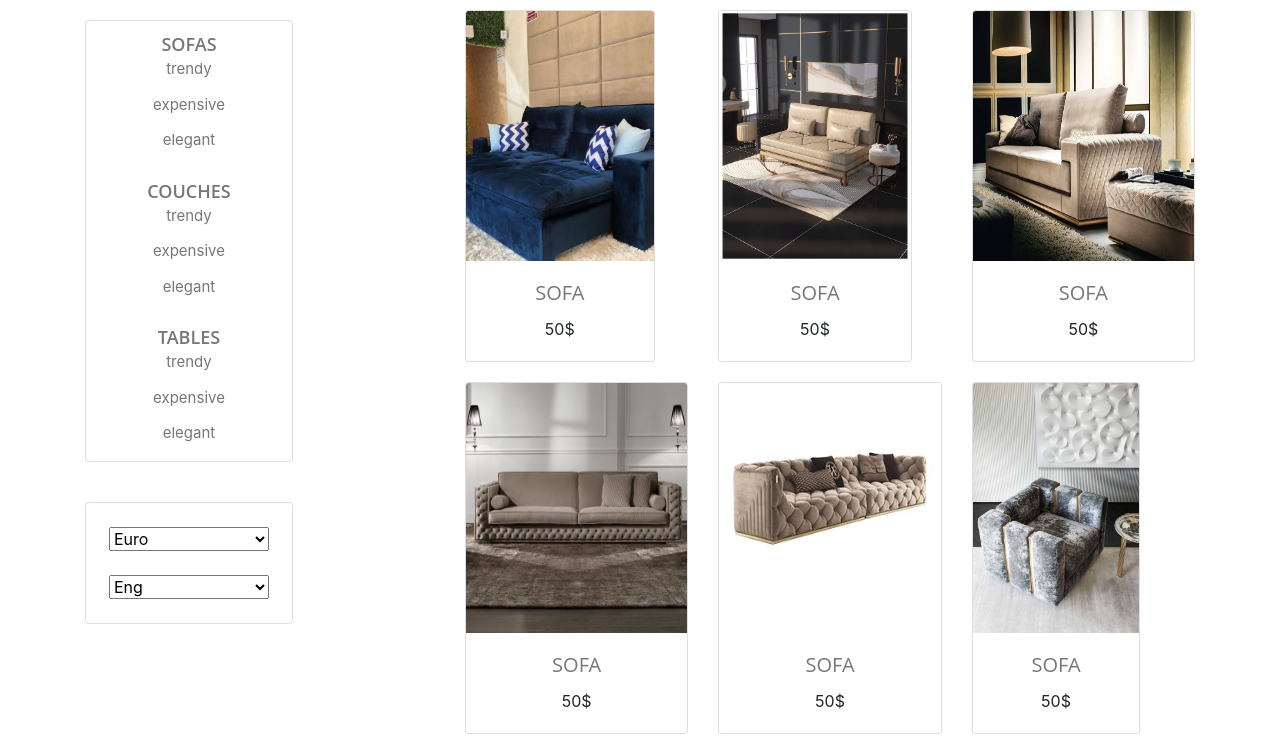
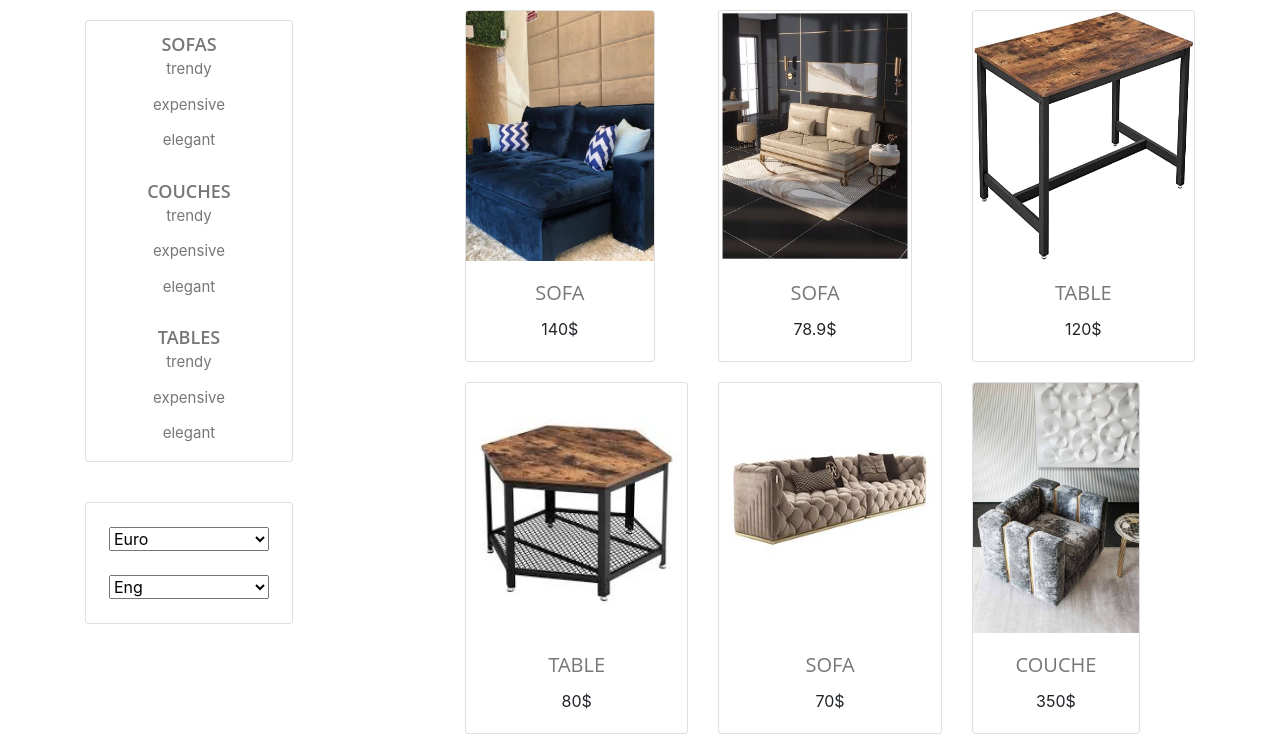
Before and after one commit to ArijZouaoui/JEI_E-Commerce, a React (Create React App) app: page / in a window 1280 px wide. Shown: the top 752 px of the page. Built offline with nearby package versions, Linux system fonts and the light colour scheme.

Commit message:
Add categories

```diff
--- a/src/components/card/product_card.js
+++ b/src/components/card/product_card.js
@@ -5,10 +5,7 @@ import ReactCardFlip from 'react-card-flip'
 import './product_card.css'
 
 const ProductCard = ({name, price, image, id, availability,description}) => {
-  const [textColor, setTextColor] = useState("#777")
-  const appStyles={
-    color:`${textColor}`
-  }
+
 
   const [isFlipped, setIsFlipped]= useState(false)
   const handleHover = () => {
@@ -21,11 +18,11 @@ const ProductCard = ({name, price, image, id, availability,description}) => {
   <ReactCardFlip isFlipped={isFlipped} flipDirection="horizontal" >
 
 
-  <Card onClick={handleHover} className='card text-center' style={{marginTop: 10, marginBottom: 10, display:'inline-grid' }} >
+  <Card onMouseEnter={handleHover}  className='card text-center' style={{marginTop: 10, marginBottom: 10, display:'inline-grid',cursor:'pointer' }} >
 
   <Card.Img variant="top" src={image} style={{margin:'auto', height:'250px', weight:'2150px'}} />
   <Card.Body>
-    <Card.Title className='productinfo' style={appStyles} onMouseEnter={() => setTextColor("#003fcc")} onMouseLeave={()=> setTextColor("#777")}>
+    <Card.Title className='productinfo'>
       {name}
     </Card.Title>
     <Card.Text>
@@ -35,18 +32,14 @@ const ProductCard = ({name, price, image, id, availability,description}) => {
   </Card>
 
 
-  <Card onClick={handleHover} className='card text-center' style={{marginTop: 10, marginBottom: 10, display:'inline-grid'}} >
-  <Card.Img variant="top" src={image} style={{margin:'auto', height:'250px', weight:'150px'}} />
+  <Card onMouseLeave={handleHover} className='card text-center' style={{marginTop: 10, marginBottom: 10, display:'inline-grid',cursor:'pointer'}} >
+  {/* <Card.Img variant="top" src={image} style={{margin:'auto', height:'250px', weight:'150px'}} /> */}
   <Card.Body>
-    <Card.Title className='productinfo' style={appStyles} onMouseEnter={() => setTextColor("#003fcc")} onMouseLeave={()=> setTextColor("#777")}>
-      {name}
-    </Card.Title>
     <Card.Text>
-    <h5 className='productinfo'>Product Code: </h5><h6>{id}</h6>
-    <h5 className='productinfo'>Availability: </h5><h6>{availability} </h6>
-    <h5 className='productinfo'>Price: </h5><h6>{price}</h6>
-    <h5 className='productinfo'>Description: </h5><h6>{description}</h6>
-    <h5 className='productinfo'>Add to cart : <Button variant="secondary" size="sm" active> <FaShoppingBasket /> </Button></h5>
+    <h6 className='productinfo'>Availability: </h6><h6>{availability} </h6>
+    <h6 className='productinfo'>Price: </h6><h6>{price}</h6>
+    <h6 className='productinfo'>Description: </h6><h6>{description}</h6>
+    <h6 className='productinfo'>Add to cart : <Button variant="secondary" size="sm" active> <FaShoppingBasket /> </Button></h6>
     </Card.Text>
   </Card.Body>
   </Card>
--- a/src/components/card/product_list.js
+++ b/src/components/card/product_list.js
@@ -3,17 +3,19 @@ import ProductCard from './product_card'
 
 
 // This function represents the list of the products with its image, name and price.
-const ProductList = ({ products })=> {
-    const productComponent =products.map((user, i) => {
-        return <ProductCard key={i} id={products[i].id} name={products[i].name} image={products[i].image} price={products[i].price} availability={products[i].availability} description={products[i].description} />
+const ProductList = ({ products, categoryProduct, name }) => {
+
+
+    const productComponent = products.filter(product => (categoryProduct.category === '' && categoryProduct.name === '') || (product.category === categoryProduct.category && product.name === categoryProduct.name) || (categoryProduct.category === '' && categoryProduct.name === product.name)).map((product) => {
+        return <ProductCard key={product.id} id={product.id} name={product.name} category={product.category} image={product.image} price={product.price} availability={product.availability} description={product.description} />
     })
 
 
-    return(
+    return (
         <div className="row">
-        {productComponent}
+            {productComponent}
         </div>
     );
 }
 
-export default ProductList ;
+export default ProductList;
--- a/src/components/sidebar/vertical_side_bar.css
+++ b/src/components/sidebar/vertical_side_bar.css
@@ -4,6 +4,7 @@
     font-size: 18px;
     font-weight: 600;
     margin-top: 10px;
+    /*color: #003fcc;*/
     display: inline-grid;
 }
 
--- a/src/components/sidebar/vertical_side_bar.js
+++ b/src/components/sidebar/vertical_side_bar.js
@@ -1,34 +1,46 @@
-import React from 'react'
+import React, { useState } from 'react'
 import { Card } from 'react-bootstrap'
 import './vertical_side_bar.css'
 
 
-const VerticalSideBar = () => {
-return(
-<Card style={{marginTop: 20, marginBottom: 20, width: '13rem', display:'inline-grid'}} className='card text-center'>
+const VerticalSideBar = (props) => {
+  const [textColor, setTextColor] = useState({ sofa: "#777", tables: "#777", couche: "#777" })
+  const appStylesSofa = {
+    color: `${textColor['sofa']}`
+  }
+  const appStylesTables = {
+    color: `${textColor['tables']}`
+  }
+  const appStylesCouche = {
+    color: `${textColor['couche']}`
+  }
+
+
+  return (
+    <Card style={{ marginTop: 20, marginBottom: 20, width: '13rem', display: 'inline-grid' }} className='card text-center'>
       <div className="ui vertical text-center" >
         <div className="item">
-    <div className="header">SOFAS</div>
+          <div className="header" onClick={() => props.handleChange('', 'sofa')} style={{ ...appStylesSofa, cursor: 'pointer' }} onMouseEnter={() => setTextColor({sofa: "#003fcc"})} onMouseLeave={() => setTextColor({sofa: "#777"})}> SOFAS </div>
           <div className="menu">
-    <a  className="item">trendy</a>
-    <a  className="item">expensive</a>
-    <a  className="item">elegant</a>
+            <a className="item" style={{ cursor: 'pointer' }} onClick={() => props.handleChange('trendy', 'sofa')}>trendy</a>
+            <a className="item" style={{ cursor: 'pointer' }} onClick={() => props.handleChange('expensive', 'sofa')}>expensive</a>
+            <a className="item" style={{ cursor: 'pointer' }} onClick={() => props.handleChange('elegant', 'sofa')}>elegant</a>
           </div>
         </div>
         <div className="item">
-    <div className="header">COUCHES</div>
+          <div className="header" onClick={() => props.handleChange('', 'couche')} style={{ ...appStylesCouche, cursor: 'pointer' }} onMouseEnter={() => setTextColor({couche:"#003fcc"})} onMouseLeave={() => setTextColor({couche:"#777"})}>COUCHES</div>
           <div className="menu">
-    <a  className="item">trendy</a>
-    <a  className="item">expensive</a>
-    <a  className="item">elegant</a>
+            <a className="item" style={{ cursor: 'pointer' }} onClick={() => props.handleChange('trendy', 'couche')}>trendy</a>
+            <a className="item" style={{ cursor: 'pointer' }} onClick={() => props.handleChange('expensive', 'couche')}>expensive</a>
+            <a className="item" style={{ cursor: 'pointer' }} onClick={() => props.handleChange('elegant', 'couche')}>elegant</a>
           </div>
         </div>
         <div className="item">
-    <div className="header">TABLES</div>
+          <div className="header" onClick={() => props.handleChange('', 'table')} style={{ ...appStylesTables, cursor: 'pointer' }} onMouseEnter={() => setTextColor({tables:"#003fcc"})} onMouseLeave={() => setTextColor({tables:"#777"})}>TABLES</div>
           <div className="menu">
-    <a  className="item">trendy</a>
-    <a  className="item">expensive</a>
-    <a  className="item">elegant</a>
+            <a className="item" style={{ cursor: 'pointer' }} onClick={() => props.handleChange('trendy', 'table')}>trendy</a>
+            <a className="item" style={{ cursor: 'pointer' }} onClick={() => props.handleChange('expensive', 'table')}>expensive</a>
+            <a className="item" style={{ cursor: 'pointer' }} onClick={() => props.handleChange('elegant', 'table')}>elegant</a>
           </div>
         </div>
       </div>
@@ -39,4 +51,4 @@ return(
   )
 }
 
-export default VerticalSideBar ;
+export default VerticalSideBar;
--- a/src/containers/home/home.js
+++ b/src/containers/home/home.js
@@ -1,4 +1,4 @@
-import React from 'react';
+import React ,{ useState } from 'react';
 import Dropdown from '../../components/sidebar/dropdown';
 import VerticalSideBar from '../../components/sidebar/vertical_side_bar'
 import ProductList from '../../components/card/product_list'
@@ -6,17 +6,30 @@ import {products} from '../../data/products'
 import {Container , Row, Col} from 'react-bootstrap'
 
 const Home = () => {
+
+
+    const [categoryProduct ,setCategoryProduct] = useState({
+        category : '',
+        name : ''
+    });
+
+
+    const handleChange = (category,name) => {
+        setCategoryProduct({category,name});
+      }
+
+
     return(
         <div className="row">
         <Container>
         <Row>
         <Col xs={2} md={4}>
-        <VerticalSideBar />
+        <VerticalSideBar handleChange={handleChange} />
         <br />
         <Dropdown />
         </Col>
         <Col xs={4} md={8}>
-        <ProductList products={products} />
+        <ProductList products={products} categoryProduct={categoryProduct} handleChange={handleChange} />
         </Col>
         </Row>
         </Container>
--- a/src/data/products.js
+++ b/src/data/products.js
@@ -22,10 +22,10 @@ export const products = [
     {
       id: 0,
       name :'sofa',
-      details : "expensive",
+      category : "expensive",
       availability:'In Stock',
       description:'Lorem ipsum dolor sit amet, consectetur adipiscing elit, sed do eiusmod tempor incididunt ut labore et dolore magna aliqua.',
-      price: '50$',
+      price: '140$',
       image:img1,
 
     },
@@ -33,80 +33,80 @@ export const products = [
     {
         id: 1,
         name :'sofa',
-        details : "comfy sofa",
+        category : "elegant",
         availability:'In Stock',
         description:'Lorem ipsum dolor sit amet, consectetur adipiscing elit ,sed do eiusmod tempor incididunt ut labore et dolore magna aliqua.',
-        price: '50$',
+        price: '78.9$',
         image:img2,
 
       },
       {
         id: 2,
-        name :'sofa',
-        details : "comfy sofa",
+        name :'table',
+        category : "trendy",
         availability:'In Stock',
         description:'Lorem ipsum dolor sit amet, consectetur adipiscing elit, sed do eiusmod tempor incididunt ut labore et dolore magna aliqua.',
-        price: '50$',
+        price: '120$',
         image:img3,
 
       },
       {
         id: 3,
-        name :'sofa',
-        details : "comfy sofa",
+        name :'table',
+        category : "elegant",
         availability:'In Stock',
         description:'Lorem ipsum dolor sit amet, consectetur adipiscing elit, sed do eiusmod tempor incididunt ut labore et dolore magna aliqua.',
-        price: '50$',
+        price: '80$',
         image:img4,
 
       },
       {
         id: 4,
         name :'sofa',
-        details : "comfy sofa",
+        category : "trendy",
         availability:'In Stock',
         description:'Lorem ipsum dolor sit amet, consectetur adipiscing elit, sed do eiusmod tempor incididunt ut labore et dolore magna aliqua.',
-        price: '50$',
+        price: '70$',
         image:img5,
 
       },
       {
         id: 5,
-        name :'sofa',
-        details : "comfy sofa",
+        name :'couche',
+        category : "expensive",
         availability:'In Stock',
         description:'Lorem ipsum dolor sit amet, consectetur adipiscing elit, sed do eiusmod tempor incididunt ut labore et dolore magna aliqua.',
-        price: '50$',
+        price: '350$',
         image:img6,
 
       },
       {
         id: 6,
-        name :'sofa',
-        details : "comfy sofa",
+        name :'couche',
+        category : "trendy",
         availability:'In Stock',
         description:'Lorem ipsum dolor sit amet, consectetur adipiscing elit, sed do eiusmod tempor incididunt ut labore et dolore magna aliqua.',
-        price: '50$',
+        price: '250$',
         image:img7,
 
       },
       {
         id: 7,
-        name :'sofa',
-        details : "comfy sofa",
+        name :'couche',
+        category : "expensive",
         availability:'In Stock',
         description:'Lorem ipsum dolor sit amet, consectetur adipiscing elit, sed do eiusmod tempor incididunt ut labore et dolore magna aliqua.',
-        price: '50$',
+        price: '200$',
         image:img8,
 
       },
       {
         id: 8,
-        name :'sofa',
-        details : "comfy sofa",
+        name :'couche',
+        category : "elegant",
         availability:'In Stock',
         description:'Lorem ipsum dolor sit amet, consectetur adipiscing elit, sed do eiusmod tempor incididunt ut labore et dolore magna aliqua.',
-        price: '50$',
+        price: '80$',
         image:img9,
 
       },
```
Also changed, not shown: src/assets/img3.jpg, src/assets/img4.jpg. Lines whose indentation alone changed are shown as unchanged.
